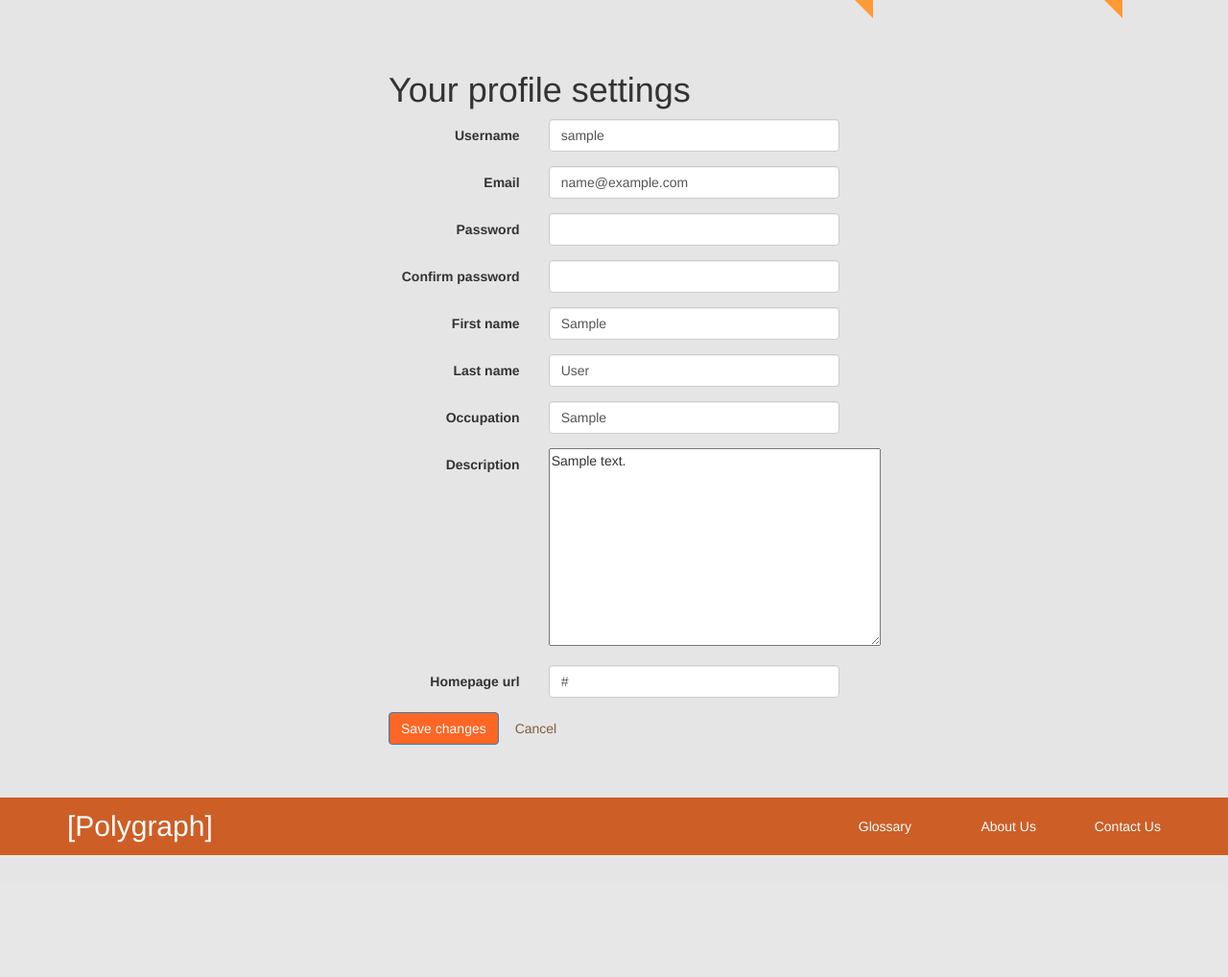
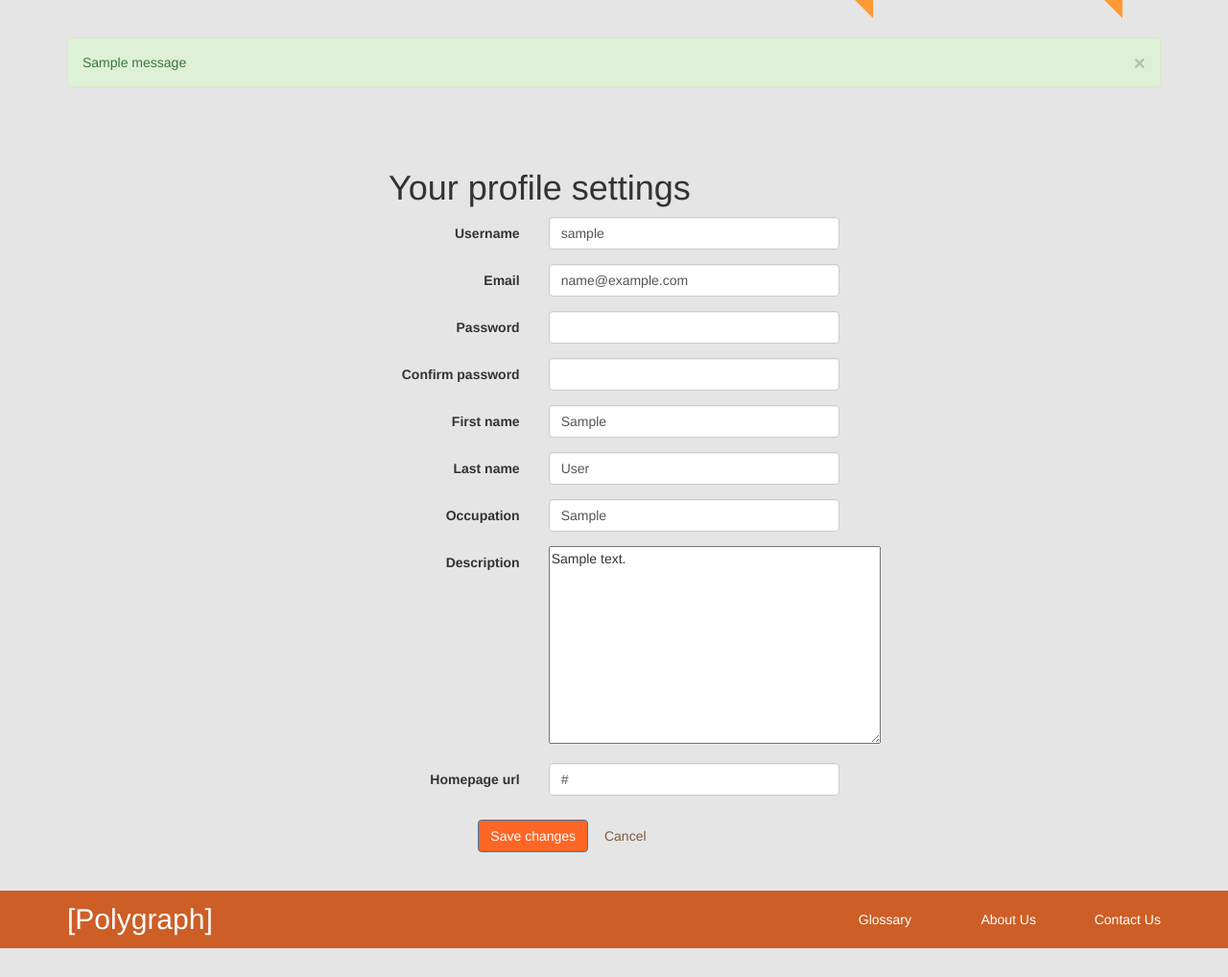
Before and after one commit to opendream/polygraph, a Django app: page /account/edit/ in a window 1280 px wide. Shown: the part 61-1079 px from the top of the page at 96% size. Before the commit the page ends 952 px from the top, so only its background shows below. Run offline with Django 3.2, Linux system fonts and the light colour scheme; a user stored in the database is signed in; tables that the repository leaves empty hold one stand-in row (values such as "Sample post"); one stand-in notice (Sample message) is shown; parts of the project's set-up code (start-up, migrations or seed data) failed here and were passed over; some libraries are stand-ins or nearby versions.

Commit message:
complete profile #1

```diff
--- a/account/forms.py
+++ b/account/forms.py
@@ -66,7 +66,7 @@ class ResetPasswordForm(PasswordResetForm):
 
 class AccountEditForm(forms.Form):
 
-    username    = forms.CharField()
+    username    = forms.CharField(max_length=75)
     email       = forms.EmailField(max_length=75)
     password    = forms.CharField(required=False, max_length=128, widget=forms.PasswordInput())
     password2   = forms.CharField(required=False, max_length=128, widget=forms.PasswordInput())
@@ -74,7 +74,7 @@ class AccountEditForm(forms.Form):
     last_name   = forms.CharField(required=False, max_length=30, widget=forms.TextInput())
 
     occupation  = forms.CharField(required=False, max_length=128, widget=forms.TextInput())
-    description = forms.CharField(widget=CKEditorWidget(config_name='minimal'))
+    description = forms.CharField(required=False, widget=CKEditorWidget(config_name='minimal'))
     homepage_url = forms.CharField(required=False, max_length=255, widget=forms.TextInput())
 
     def __init__(self, required_password=False, *args, **kwargs):
--- a/templates/account/edit.html
+++ b/templates/account/edit.html
@@ -122,10 +122,9 @@
     </div>
 
 
-    <div class="form-action">
+    <div class="col-sm-offset-2 col-sm-10 form-action">
         <button class="btn btn-primary" type="submit">{% trans "Save changes" %}</button>
         <a href="{% url 'domain_home' %}" class="btn btn-cancle flat-btn">{% trans "Cancel" %}</a>
-
     </div>
 
 </form>
--- a/templates/base.html
+++ b/templates/base.html
@@ -60,6 +60,17 @@
             </nav>
         </header>
 
+        {% if messages %}
+        <div class="container messages">
+        {% for message in messages %}
+            <div class="alert alert-{{ message.tags }}">
+                <button type="button" class="close" data-dismiss="alert">×</button>
+                {{ message|safe }}
+            </div>
+        {% endfor %}
+        </div>
+        {% endif %}
+
         {% block base_content %}{% endblock %}
 
         <footer>
--- a/templates/base_single.html
+++ b/templates/base_single.html
@@ -3,6 +3,7 @@
 {% block base_content %}
 
 <div class="container">
+
     <div class="content-inner{% block content_class %}{% endblock %}">
         <section>
             <header>
```
Also changed, not shown: account/tests/test_view.py (+5 -3 lines).
